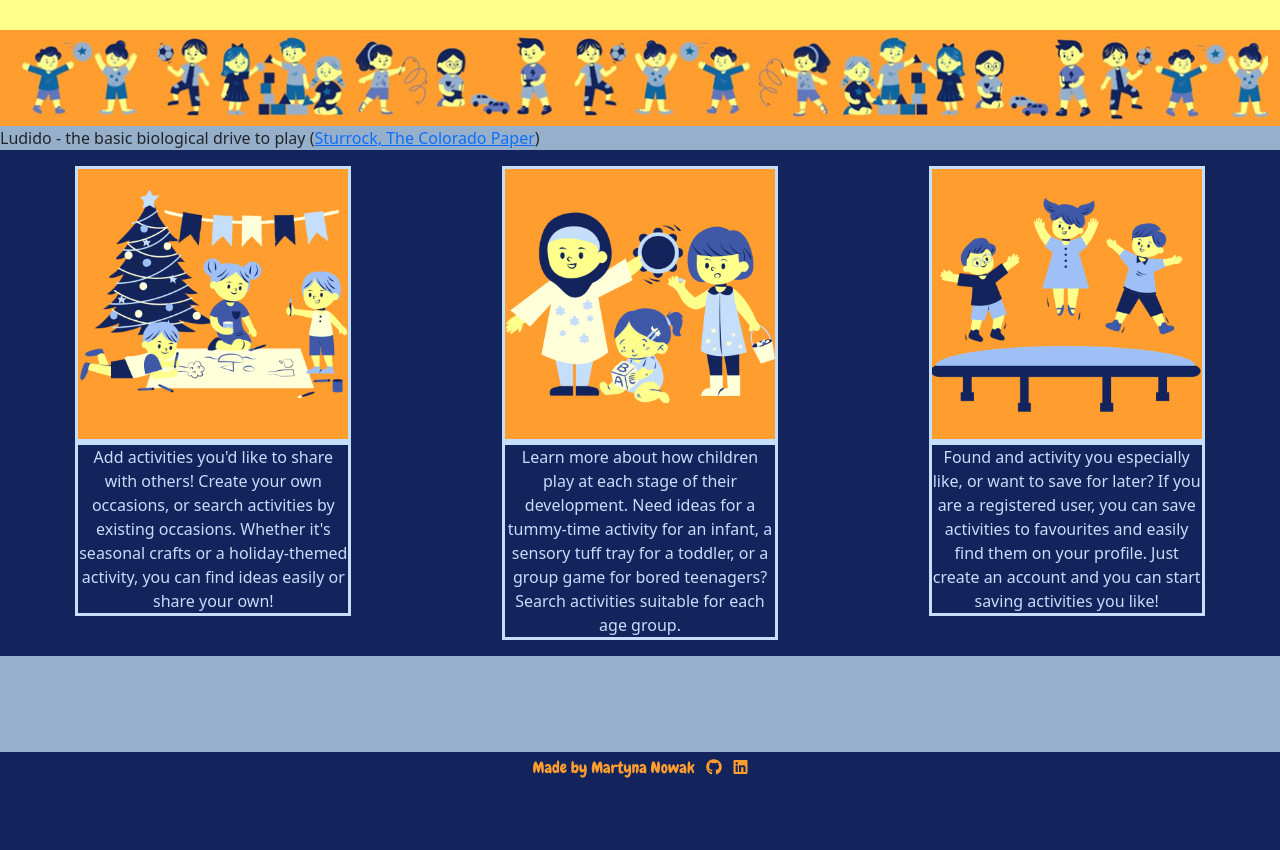
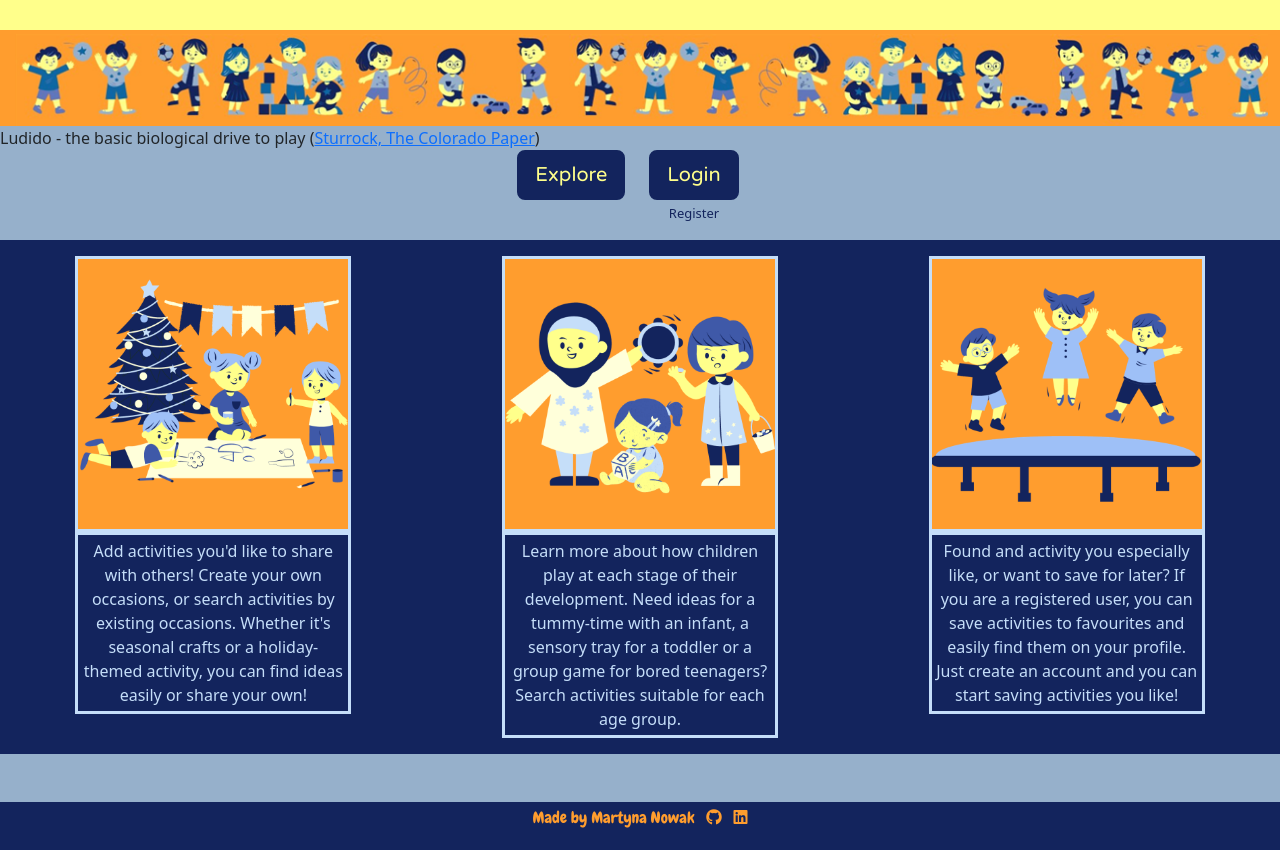
Before and after one commit to mmnowak/mp3_ludido, a Flask app: page / in a window 1280 px wide. Shown: the part 74-924 px from the top of the page. Before the commit the page ends 852 px from the top, so only its background shows below. Run offline with Flask 2, Linux system fonts and the light colour scheme; some web fonts are replaced.

Commit message:
add buttons to index page

```diff
--- a/ludido/static/css/style.css
+++ b/ludido/static/css/style.css
@@ -107,7 +107,6 @@ body {
 
 .features {
     background-color: #13245D;
-    color: #c5def9;
     margin: 0;
 }
 
@@ -116,10 +115,26 @@ body {
     padding: 1rem;
     }
 
+.feature a {
+    text-decoration: none;
+    color: #c5def9;
+    }
+
+.feature:hover {
+    transform: scale(1.02);
+}
+
 .feature p {
     width: 70%;
     margin: 0 auto;
     border: 3px solid #c5def9;
+    padding: 1%;
+}
+
+.reg {
+    text-decoration: none;
+    font-size: small;
+    color: #13245D;
 }
 
 /* OCCASIONS Pge */
--- a/ludido/templates/index.html
+++ b/ludido/templates/index.html
@@ -2,13 +2,17 @@
 {% block content %}
 
 <div class="">Ludido - the basic biological drive to play (<a href="https://ipaewni.files.wordpress.com/2016/05/colorado-paper.pdf">Sturrock, The Colorado Paper</a>)</div>
-
-<div class="container-fluid features">
+<div class="container text-center d-flex justify-content-center">
+    <div><a href="{{ url_for('activities') }}" class="btn add-btn btn-lg me-4">Explore</a></div>
+    <div class="pb-3"><a href="{{ url_for('login') }}" class="btn add-btn btn-lg me-4">Login</a><br><a href="{{ url_for('register') }}" class="me-4 reg">Register</a></div>
+</div>
+<div class="container-fluid features mb-3">
     <div class="row row-eq-height">
-        <div class="col-lg feature text-center"><img class="index-img" src="{{ url_for('static', filename='assets/images/index1.png') }}" alt="cartoon images of children playing"><p>Add activities you'd like to share with others! Create your own occasions, or search activities by existing occasions. Whether it's seasonal crafts or a holiday-themed activity, you can find ideas easily or share your own!</p></div>
-        <div class="col-lg feature text-center"><img class="index-img" src="{{ url_for('static', filename='assets/images/index2.png') }}" alt="cartoon images of children playing"><p>Learn more about how children play at each stage of their development. Need ideas for a tummy-time activity for an infant, a sensory tuff tray for a toddler, or a group game for bored teenagers? Search activities suitable for each age group.</p></div>
-        <div class="col-lg feature text-center"><img class="index-img" src="{{ url_for('static', filename='assets/images/index3.png') }}" alt="cartoon images of children playing"><p>Found and activity you especially like, or want to save for later? If you are a registered user, you can save activities to favourites and easily find them on your profile. Just create an account and you can start saving activities you like!</p></div>
+        <div class="col-lg feature text-center"><a href="{{ url_for('occasions') }}"><img class="index-img" src="{{ url_for('static', filename='assets/images/index1.png') }}" alt="cartoon images of children playing"><p>Add activities you'd like to share with others! Create your own occasions, or search activities by existing occasions. Whether it's seasonal crafts or a holiday-themed activity, you can find ideas easily or share your own!</p></a></div>
+        <div class="col-lg feature text-center"><a href="{{ url_for('age_groups') }}"><img class="index-img" src="{{ url_for('static', filename='assets/images/index2.png') }}" alt="cartoon images of children playing"><p>Learn more about how children play at each stage of their development. Need ideas for a tummy-time with an infant, a sensory tray for a toddler or a group game for bored teenagers? Search activities suitable for each age group.</p></a></div>
+        <div class="col-lg feature text-center"><a href="{{ url_for('register') }}"><img class="index-img" src="{{ url_for('static', filename='assets/images/index3.png') }}" alt="cartoon images of children playing"><p>Found and activity you especially like, or want to save for later? If you are a registered user, you can save activities to favourites and easily find them on your profile. Just create an account and you can start saving activities you like!</p></a></div>
     </div>
 
 
+
 {% endblock %}
```
